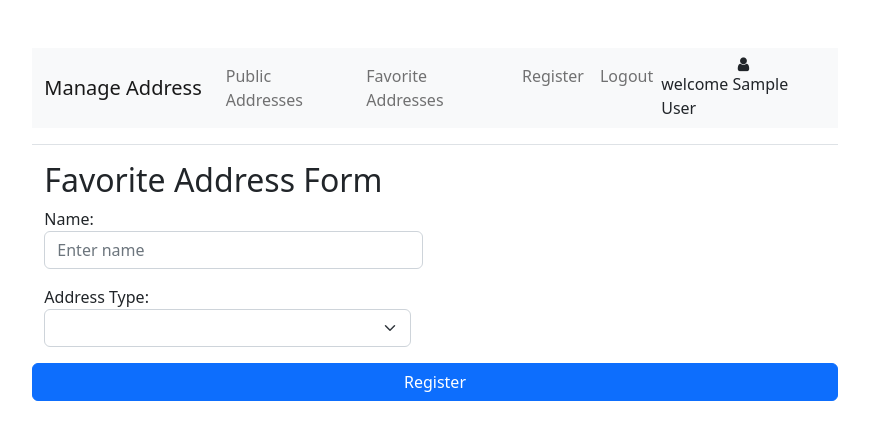
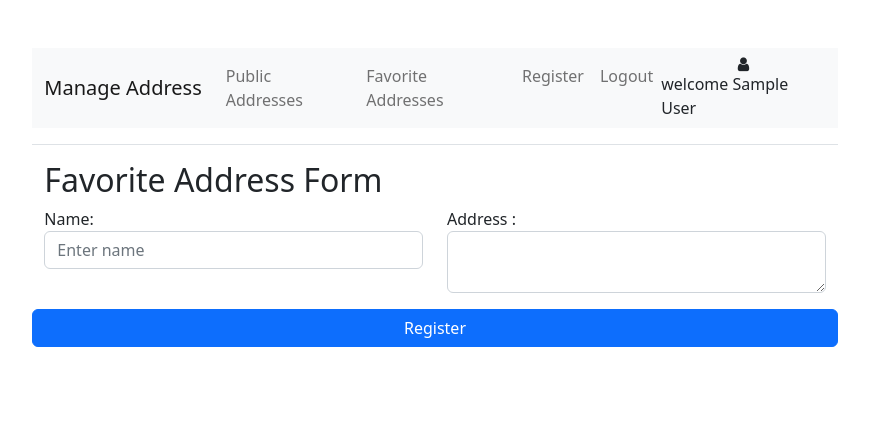
Before and after one commit to seyed-amir-mehrizi/manage-addresses, an Angular app: page /register-favorite-address in a window 1280 px wide. Shown: the top 440 px of the page, without its empty margins (205-1074 px from the left). Built offline with nearby package versions, Linux system fonts and the light colour scheme; sample sign-in values are in the browser's storage.

Commit message:
modification in register favorite address

```diff
--- a/src/app/pages/favorite-address/register-favorite-address/register-favorite-address.component.html
+++ b/src/app/pages/favorite-address/register-favorite-address/register-favorite-address.component.html
@@ -8,41 +8,11 @@
                     name="name"
                     [ngClass]="{ 'error-validation': isFavoriteFormSubmitted && favoriteAddressFormSubmitted.name.errors }" />
             </div>
-            <div class="row">
-                <div class="mb-3 col-md-6 col-sm-12">
-                    <label for="addressType">Address Type: </label>
-                    <select class="form-select" (change)="selectAddressType($event)" name="addressType"
-                        id="addressType">
-                        <option></option>
-                        <option value="1">Address</option>
-                        <option value="2">Coordinate</option>
-                    </select>
-                </div>
-            </div>
-            <div *ngIf="isTextualAddress" class="mb-3 col-md-6 col-sm-12">
+            <div class="mb-3 col-md-6 col-sm-12">
                 <label for="address">Address : </label>
                 <textarea name="address" id="address" class="form-control" formControlName="address"
                     [ngClass]="{'error-validation': isFavoriteFormSubmitted && favoriteAddressFormSubmitted.address.errors}"
-                    (blur)="leaveAddressInput($event)"></textarea>
-            </div>
-            <div *ngIf="isTextualAddress" class="row">
-                <div class="mb-3 col-md-6 col-sm-12">
-                    <label for="Latitude">Latitude:</label>
-                    <input type="text" class="form-control" id="Latitude" placeholder="Enter Latitude" name="Latitude"
-                        (keypress)="numberOnly($event)" formControlName="latitude"
-                        [ngClass]="{ 'error-validation': isFavoriteFormSubmitted && favoriteAddressFormSubmitted.latitude.errors }"
-                        disabled="isTextualAddress"
-                        >
-                </div>
-                <div class="mb-3 col-md-6 col-sm-12">
-                    <label for="longitude">Longitude:</label>
-                    <input type="text" class="form-control" id="longitude" placeholder="Enter Longitude"
-                        name="longitude" (keypress)="numberOnly($event)" formControlName="longitude"
-                        [ngClass]="{ 'error-validation': isFavoriteFormSubmitted && favoriteAddressFormSubmitted.longitude.errors }"
-                        disabled="isTextualAddress"
-
-                        >
-                </div>
+                    (blur)="blurAddressInput($event)"></textarea>
             </div>
             <button type="button" class="btn btn-primary" (click)="registerFavoriteAddressForm()">
                 Register
--- a/src/app/pages/favorite-address/register-favorite-address/register-favorite-address.component.ts
+++ b/src/app/pages/favorite-address/register-favorite-address/register-favorite-address.component.ts
@@ -1,7 +1,9 @@
 import { Component, OnInit } from '@angular/core';
 import { FormBuilder, FormGroup, Validators } from '@angular/forms';
-import { map } from 'rxjs';
+import { ToastrService } from 'ngx-toastr';
+import { finalize, map } from 'rxjs';
 import { FavoriteAddressService } from 'src/app/services/favorite-address.service';
+import { UserInfo } from 'src/app/shared/model/model';
 
 @Component({
   selector: 'app-register-favorite-address',
@@ -13,6 +15,7 @@ export class RegisterFavoriteAddressComponent implements OnInit {
   isFavoriteFormSubmitted = false;
   isLoadingBtn = false;
   addressType: number;
+  userInfo: UserInfo;
   isTextualAddress = false;
   address = '';
   latitude;
@@ -21,20 +24,24 @@ export class RegisterFavoriteAddressComponent implements OnInit {
 
   constructor(
     private fb: FormBuilder,
-    private favoriteAddressService: FavoriteAddressService
+    private favoriteAddressService: FavoriteAddressService,
+    private toastr: ToastrService,
+
   ) {
 
   }
   ngOnInit(): void {
     this.initForm();
+    const userInfo = localStorage.getItem('userInfo');
+    if (userInfo !== null) {
+      this.userInfo = JSON.parse(userInfo);
+    }
   }
 
   initForm() {
     this.favoriteAddressForm = this.fb.group({
       name: ['', [Validators.required, Validators.minLength(3), Validators.maxLength(10)]],
-      address: this.addressType === 1 ? [this.address, [Validators.required, Validators.minLength(3), Validators.maxLength(100)]] : [],
-      latitude: [this.addressType === 1 ? this.latitude : '', Validators.required],
-      longitude: [this.addressType === 1 ? this.longitude : '', Validators.required],
+      address: ['', [Validators.required, Validators.minLength(3), Validators.maxLength(100)]],
     })
   }
 
@@ -49,28 +56,32 @@ export class RegisterFavoriteAddressComponent implements OnInit {
       this.isLoadingBtn = false;
       return;
     }
+    const command = {
+      userId: this.userInfo.id,
+      name: this.favoriteAddressForm?.value.name,
+      address: this.favoriteAddressForm?.value.address,
+      latitude: this.latitude,
+      longitude: this.longitude
+    }
+    this.favoriteAddressService.registerFavoriteAddress(command)
+      .pipe(finalize(() => this.isLoadingBtn = false))
+      .subscribe((res: any) => {
+        this.toastr.success(`The ${command.name} Address is Added Successfully`);
+        this.favoriteAddressForm?.reset();
+      })
   }
 
-  selectAddressType(e) {
-    this.addressType = parseInt(e.target.value);
-    this.isTextualAddress = this.addressType === 1 ? true : false;
-    this.initForm();
-  }
+  blurAddressInput(e) {
+    this.favoriteAddressService.getAddressDetailsByText(e.target.value)
+      .subscribe((res: any) => {
+        if (res && res.length > 0) {
+          this.longitude = res[0].lon;
+          this.latitude = res[0].lat;
+        } else {
+          this.toastr.error(`The ${e.target.value} Address is not Valid!`);
+          this.favoriteAddressForm?.reset();
 
-  leaveAddressInput(e) {
-    this.favoriteAddressService.getAddressDetailsByText(e.target.value)
-      // .pipe(map((data: any) => {
-      //   return {
-      //     longitude: data[0].lon,
-      //     latitude: data[0].lat
-      //   }
-      // }))
-      .subscribe((res: any) => {
-        console.log("res : ", res);
-        // this.longitude = res.longitude;
-        // this.latitude = res.latitude;
-
-
+        }
       })
   }
 
```
